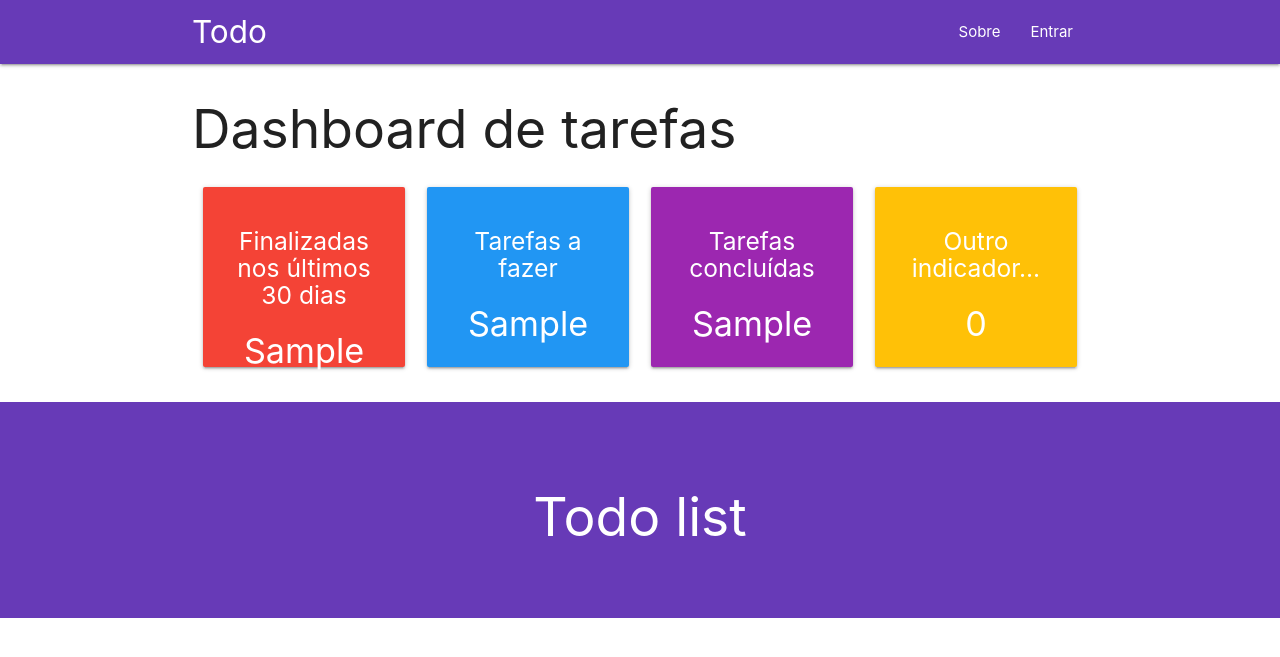
After one commit to joselinosantos/todo-django, a Django app: template tasks/templates/tasks/dashboard.html in a window 1280 px wide. The commit adds this page. Shown: the top 657 px of the page. Run offline with Django 3.2, Linux system fonts and the light colour scheme; the template is opened without the code that fills it: most values are stand-ins (such as "Sample title", 1, 10 or a date in 2020).

Commit message:
Filter and Dashboard

```diff
--- a/tasks/static/css/style.css
+++ b/tasks/static/css/style.css
@@ -6,7 +6,9 @@ footer {
     text-align: center;
     color: white;
 }
-tr.grey-text td a.btn {
-    background-color: grey;
+tr.grey-text a.status-btn .material-icons {
     color: grey;
 }
+.card-panel {
+    height: 180px;
+  }
--- a/tasks/static/js/scripts.js
+++ b/tasks/static/js/scripts.js
@@ -1,14 +1,16 @@
 $(document).ready(function() {
-    var deleteBtn = $('.delete-btn')
-    var searchBtn = $('#search-btn')
-    var searchForm = $('#search-form')
+    let baseUrl = window.location.origin
+    let deleteBtn = $('.delete-btn')
+    let searchBtn = $('#search-btn')
+    let searchForm = $('#search-form')
+    var filter = $('#filter')
 
     //Confirm message before delete
     $(deleteBtn).on('click', function(e){
         e.preventDefault()
 
-        var delLink = $(this).attr('href')
-        var result = confirm('Quer deletar essa tarefa')
+        let delLink = $(this).attr('href')
+        let result = confirm('Quer realmente deletar essa tarefa?')
 
         if (result) {
             window.location.href = delLink
@@ -19,4 +21,13 @@ $(document).ready(function() {
     $(searchBtn).on('click', function(){
         searchForm.submit()
     })
+
+    //Show Field select
+    $('select').formSelect()
+
+    //Change select
+    $(filter).change(function() {
+        var filter = $(this).val()
+        window.location.href = baseUrl+'?filter='+filter
+    })
 })
--- a/tasks/templates/base.html
+++ b/tasks/templates/base.html
@@ -13,13 +13,14 @@
 </head>
 <body>
   <header>
-    <nav>
+    <nav class="deep-purple">
       <div class="nav-wrapper container">
         <a href="/" class="brand-logo">Todo</a>
         <ul id="nav-mobile" class="right hide-on-med-and-down">
           <li><a href="">Sobre</a></li>
           {% if user.is_authenticated %}
           <li><a href="/">Tarefas</a></li>
+          <li><a href="/dashboard">Dashboard</a></li>
           <li><a href="/users">Usuarios</a></li>
           <li><a href="/accounts/profile">{{request.user}}</a></li>
           <li><a href="/accounts/logout">Logout</a></li>
@@ -33,15 +34,14 @@
 
   {% block content %}
   {% endblock %}
-  <footer class="red lighten-2">
+  <footer class="deep-purple">
     <div class="container">
       <h2>Todo list</h2>
     </div>
   </footer>
 
+  <script src="https://code.jquery.com/jquery-3.3.1.slim.min.js" integrity="sha384-q8i/X+965DzO0rT7abK41JStQIAqVgRVzpbzo5smXKp4YfRvH+8abtTE1Pi6jizo" crossorigin="anonymous"></script>
   <script src="https://cdnjs.cloudflare.com/ajax/libs/materialize/1.0.0/js/materialize.min.js"></script>
-  <script src="https://code.jquery.com/jquery-3.3.1.slim.min.js" integrity="sha384-q8i/X+965DzO0rT7abK41JStQIAqVgRVzpbzo5smXKp4YfRvH+8abtTE1Pi6jizo" crossorigin="anonymous"></script>
   <script src="{% static 'js/scripts.js' %}"></script>
 </body>
-
 </html>
--- a/tasks/templates/tasks/addtask.html
+++ b/tasks/templates/tasks/addtask.html
@@ -12,7 +12,7 @@
 
       <div class="row">
         <div class="input-field col s6">
-          <input type="submit" class="btn red" value="Salvar">
+          <input type="submit" class="btn deep-purple" value="Salvar">
         </div>
       </div>
     </form>
--- /dev/null
+++ b/tasks/templates/tasks/dashboard.html
@@ -0,0 +1,47 @@
+{% extends 'base.html' %}
+{% block title %}Dashboard de tarefas {% endblock %}
+
+{% block content %}
+<div class="container">
+  <h2>Dashboard de tarefas</h2>
+
+  <div class="row white-text">
+    <div class="col s12 m3">
+        <div class="card-panel hoverable center red" id="dashboard-lastdays">
+          <h5 class="card-title">Finalizadas nos últimos 30 dias</h5>
+          <div class="card-content">
+            <h4>{{ tasksRecently }}</h4>
+          </div>
+        </div>
+    </div>
+
+    <div class="col s12 m3">
+      <div class="card-panel hoverable center blue" id="dashboard-doing">
+        <h5 class="card-title">Tarefas a fazer</h5>
+        <div class="card-content">
+          <h4>{{ tasksDoing }}</h4>
+        </div>
+      </div>
+    </div>
+
+    <div class="col s12 m3">
+      <div class="card-panel hoverable center purple" id="dashboard-done">
+        <h5 class="card-title">Tarefas concluídas</h5>
+        <div class="card-content">
+          <h4>{{ tasksDone }}</h4>
+        </div>
+      </div>
+    </div>
+
+    <div class="col s12 m3">
+      <div class="card-panel hoverable center amber">
+        <h5 class="card-title">Outro indicador...</h5>
+        <div class="card-content">
+          <h4>0</h4>
+        </div>
+      </div>
+    </div>
+
+</div>
+</div>
+{% endblock %}
--- a/tasks/templates/tasks/edittask.html
+++ b/tasks/templates/tasks/edittask.html
@@ -12,12 +12,11 @@
 
       <div class="row">
         <div class="input-field col s6">
-          <input type="submit" class="btn red" value="Editar">
+          <input type="submit" class="btn deep-purple" value="Editar">
         </div>
       </div>
     </form>
   </div>
 
 </div>
-
 {% endblock %}
--- a/tasks/urls.py
+++ b/tasks/urls.py
@@ -4,6 +4,7 @@ from . import views
 
 urlpatterns = [
     path('', views.tasklist, name='task-list'),
+    path('dashboard/', views.dashboard, name='dashboard'),
     path('task/<int:id>', views.taskView, name='task-view'),
     path('newtask/', views.newTask, name='new-task'),
     path('edit/<int:id>', views.editTask, name='edit-task'),
```
Also changed, not shown: tasks/templates/tasks/list.html (+18 -11 lines), tasks/views.py (+13 -0 lines).
